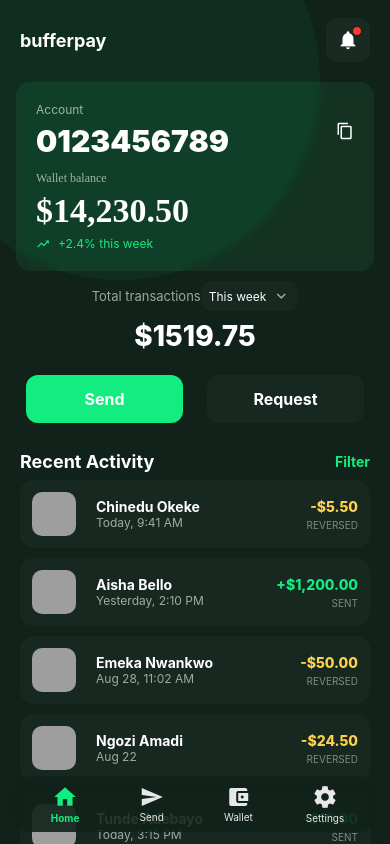
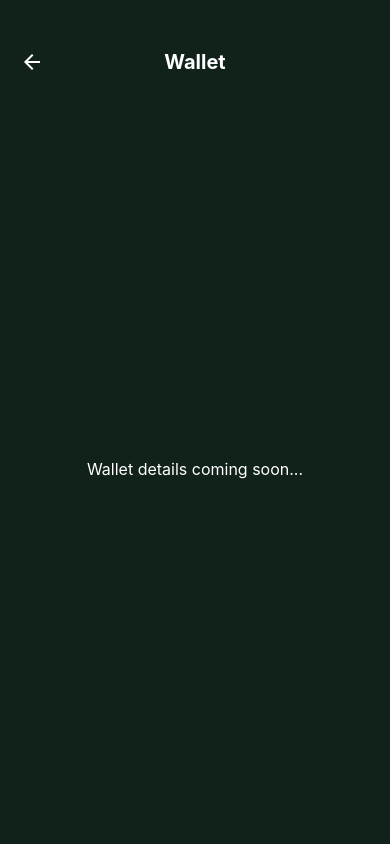
Before and after one commit to ojilenoah/bufferapp, a React Native app: screen /Wallet in a window 390 px wide. Built offline with nearby package versions, Linux system fonts and the light colour scheme; grey boxes are pictures that could not be loaded.

Commit message:
made recent actiity are scollable

```diff
--- a/App.js
+++ b/App.js
@@ -14,6 +14,7 @@ import BankUser from "./screens/BankUserFixed";
 import TxnSent from "./screens/TxnSent";
 import Profile from "./screens/Profile";
 import Settings from "./screens/Settings";
+import Wallet from "./screens/Wallet";
 
 const Stack = createNativeStackNavigator();
 
@@ -98,18 +99,14 @@ function Home({ navigation }) {
     <SafeAreaView style={styles.safe}>
       <StatusBar style="light" />
       <View style={styles.bgDecorative} />
-      <ScrollView
-        contentContainerStyle={styles.container}
-        showsVerticalScrollIndicator={false}
-      >
+      <View style={styles.container}>
         <Header />
-        <AccountCard trend={trend} />
+        <AccountCard trend={trend} navigation={navigation} />
         <Balance amount={totalTransactions} />
         <ActionsGrid navigation={navigation} />
         <View style={{ height: 8 }} />
         <Transactions />
-        <View style={{ height: 120 }} />
-      </ScrollView>
+      </View>
       <BottomNav />
     </SafeAreaView>
   );
@@ -125,6 +122,7 @@ export default function App() {
         <Stack.Screen name="TxnSent" component={TxnSent} />
         <Stack.Screen name="Profile" component={Profile} />
         <Stack.Screen name="Settings" component={Settings} />
+        <Stack.Screen name="Wallet" component={Wallet} />
       </Stack.Navigator>
     </NavigationContainer>
   );
@@ -132,7 +130,7 @@ export default function App() {
 
 const styles = StyleSheet.create({
   safe: { flex: 1, backgroundColor: "#102219" },
-  container: { paddingBottom: 40 },
+  container: { flex: 1, paddingBottom: 40 },
   bgDecorative: {
     position: "absolute",
     top: -120,
--- a/components/AccountCard.js
+++ b/components/AccountCard.js
@@ -9,6 +9,7 @@ export default function AccountCard({
   balance = "14,230.50",
   currency = "$",
   trend = "+2.4% this week",
+  navigation,
 }) {
   const [copied, setCopied] = useState(false);
 
@@ -39,10 +40,18 @@ export default function AccountCard({
       <View style={styles.bottomRow}>
         <View>
           <Text style={styles.bottomLabel}>Wallet balance</Text>
-          <Text style={styles.balance}>
-            {currency}
-            {balance}
-          </Text>
+          <TouchableOpacity
+            style={styles.balanceRow}
+            onPress={() => navigation.navigate("Wallet")}
+          >
+            <Text style={styles.balance}>
+              {currency}
+              {balance}
+            </Text>
+            <View style={styles.addBtn}>
+              <MaterialIcons name="add" size={20} color="#13ec80" />
+            </View>
+          </TouchableOpacity>
           <View style={styles.trendWrap}>
             <MaterialIcons name="trending-up" size={14} color="#13ec80" />
             <Text style={styles.trend}>{trend}</Text>
@@ -83,12 +92,21 @@ const styles = StyleSheet.create({
     fontSize: 12,
     fontFamily: "Montserrat-SemiBold",
   },
+  balanceRow: { flexDirection: "row", alignItems: "center", gap: 8 },
   balance: {
     color: "#fff",
     fontSize: 34,
     fontWeight: "800",
     marginTop: 6,
     fontFamily: "JetBrainsMono-Bold",
+  },
+  addBtn: {
+    width: 28,
+    height: 28,
+    borderRadius: 14,
+    backgroundColor: "rgba(19,236,128,0.1)",
+    alignItems: "center",
+    justifyContent: "center",
   },
   trendWrap: {
     flexDirection: "row",
--- a/components/Transactions.js
+++ b/components/Transactions.js
@@ -109,6 +109,7 @@ export default function Transactions() {
         keyExtractor={(i) => i.id}
         renderItem={({ item }) => <Row item={item} />}
         ItemSeparatorComponent={() => <View style={{ height: 10 }} />}
+        showsVerticalScrollIndicator={false}
       />
     </View>
   );
--- /dev/null
+++ b/screens/Wallet.js
@@ -0,0 +1,35 @@
+import React from "react";
+import { View, Text, StyleSheet, TouchableOpacity } from "react-native";
+import { MaterialIcons } from "@expo/vector-icons";
+
+export default function Wallet({ navigation }) {
+  return (
+    <View style={styles.container}>
+      <View style={styles.header}>
+        <TouchableOpacity onPress={() => navigation.goBack()}>
+          <MaterialIcons name="arrow-back" size={24} color="#fff" />
+        </TouchableOpacity>
+        <Text style={styles.title}>Wallet</Text>
+        <View style={{ width: 24 }} />
+      </View>
+      <View style={styles.content}>
+        <Text style={styles.placeholder}>Wallet details coming soon...</Text>
+      </View>
+    </View>
+  );
+}
+
+const styles = StyleSheet.create({
+  container: { flex: 1, backgroundColor: "#102219" },
+  header: {
+    flexDirection: "row",
+    justifyContent: "space-between",
+    alignItems: "center",
+    paddingHorizontal: 20,
+    paddingTop: 50,
+    paddingBottom: 20,
+  },
+  title: { color: "#fff", fontSize: 20, fontWeight: "bold" },
+  content: { flex: 1, justifyContent: "center", alignItems: "center" },
+  placeholder: { color: "#fff", fontSize: 16 },
+});
```
